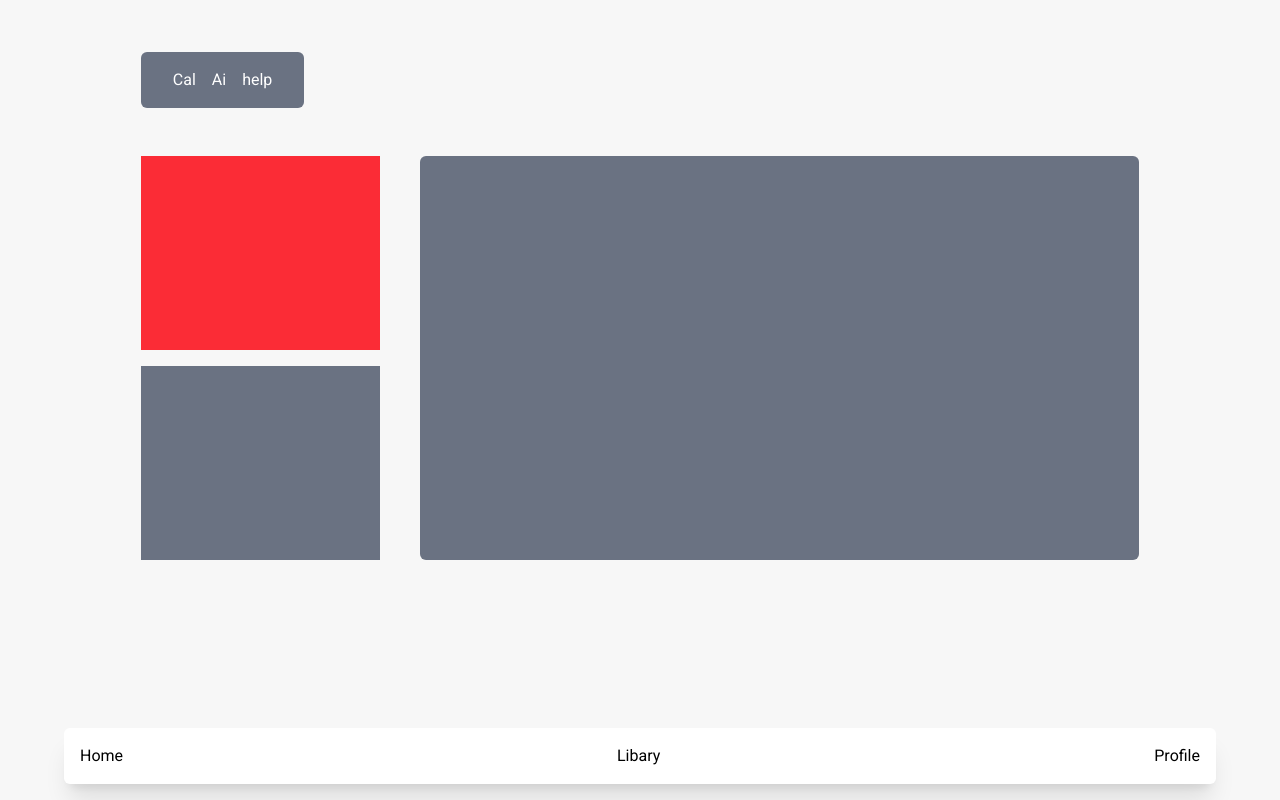
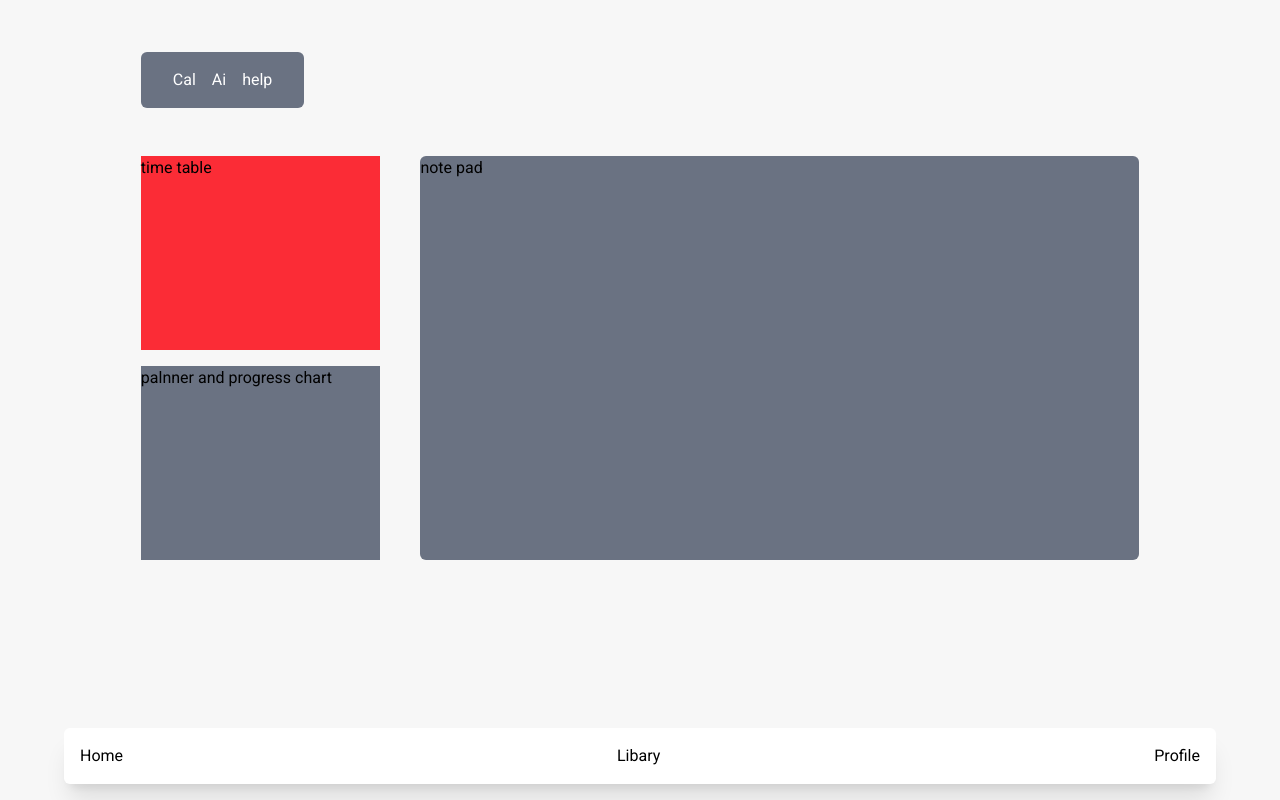
Before and after one commit to liltexh/futo-sg, a React (Vite) app: page /edu/cgpa-planner in a window 1280 px wide. Built offline with nearby package versions, Linux system fonts and the light colour scheme.

Commit message:
fixed home width issue

```diff
--- a/src/Pages/Home.jsx
+++ b/src/Pages/Home.jsx
@@ -27,7 +27,7 @@ export default function Home() {
 						return (
 							<div
 								key={idx}
-								className={`flex justify-center items-center rounded-md h-20 lg:h-24 shadow-xl relative  md:text-xl lg:text-2xl font-semibold bg-white border-2 border-gray-700 ${
+								className={`flex justify-center items-center rounded-md h-20 lg:h-24 shadow-xl relative  md:text-xl lg:text-2xl font-semibold bg-white border-2 border-gray-700 min-w-36 ${
 									idx == 4 && "col-span-2"
 								}`}
 							>
--- a/src/components/CgpaCalculator.jsx
+++ b/src/components/CgpaCalculator.jsx
@@ -36,13 +36,15 @@ export default function CgpaCalculator() {
 			{viewingResult && (
 				<CgpaLevelView
 					result={cgpaResult}
-					viewingResult={viewingResult}
+					setViewingResult={setViewingResult}
 				/>
 			)}
 			<div className="flex flex-col my-10 gap-10">
 				<section className="flex flex-col justify-center items-center gap-3">
-					<h2 className="text-4xl font-semibold mb-10">CGPA CALCULATOR</h2>
-					<div className="text-5xl">0.00</div>
+					<h2 className="text-4xl font-semibold mb-10 text-gray-500">
+						CGPA CALCULATOR
+					</h2>
+					<div className="text-6xl font-semibold">0.00</div>
 					<div className="text-xl">Total CGPA</div>
 				</section>
 				<section className="flex justify-center">
@@ -55,11 +57,11 @@ export default function CgpaCalculator() {
 							/>
 						)}
 
-						<div className="relative w-full h-full flex flex-col z-10 gap-4 overflow-y-auto">
+						<div className="relative w-full h-full flex flex-col z-10 gap-2 overflow-y-auto">
 							{userLevel.map((stuLevel, idx) => {
 								return (
 									<div key={idx}>
-										<div className="h-14 flex items-center justify-end p-2 relative bg-white lg:w-[90%] shadow-sm gap-4">
+										<div className="h-14 flex items-center justify-end p-2 relative bg-white lg:w-[90%] border-b border-gray-500 gap-4">
 											<span className="mr-auto">{stuLevel.level}</span>
 											<button
 												onClick={() => {
--- a/src/components/CgpaLevelView.jsx
+++ b/src/components/CgpaLevelView.jsx
@@ -5,7 +5,7 @@ import { calculateGPA } from "../tools/cgpa";
 import { toUpper } from "../tools/formatString";
 import Button02 from "./Button02";
 
-export default function CgpaLevelView({ result, viewingResult }) {
+export default function CgpaLevelView({ result, setViewingResult }) {
 	const [gpaResults, setGpaResult] = useAddToStorage("gpas", []);
 	const [gpaTotal, setGpaTotal] = useState();
 	const [gpaRes, setGpaRes] = useState({
@@ -43,7 +43,17 @@ export default function CgpaLevelView({ result, viewingResult }) {
 		<section className="fixed inset-0 backdrop-blur-2xl flex justify-center items-center h-dvh z-50">
 			<div className="flex flex-col justify-evenly bg-gray-50 w-[80%] lg:w-[30%] rounded-xl p-4 z-0 border-2 border-gray-500 gap-4">
 				<div className="flex flex-col justify-center gap-4">
-					<h3 className="text-3xl font-semibold">{result.level}</h3>
+					<div className="flex justify-between items-center">
+						<h3 className="text-3xl font-semibold">{result.level}</h3>
+						<button
+							className="border-2 rounded-full w-4 h-4 flex justify-center text-center bg-red-500 mr-1"
+							onClick={() => {
+								setViewingResult(false);
+							}}
+						>
+							{" "}
+						</button>
+					</div>
 					<div className="bg-gray-500 px-1 py-1 rounded-md flex justify-between text-gray-50 gap-2">
 						<button className="bg-gray-300 py-1 rounded-md shadow-xl whitespace-nowrap flex-1">
 							First Semester
--- a/src/components/CgpaPlaner.jsx
+++ b/src/components/CgpaPlaner.jsx
@@ -15,11 +15,17 @@ export default function CgpaPlaner() {
 			</section>
 			<section className="flex gap-10 flex-col lg:flex-row mt-auto">
 				<div className="flex lg:flex-col lg:flex-1/4 gap-4">
-					<div className="flex-1 bg-red-500 min-w-[20%] h-[24vh]"></div>
-					<div className="flex-1 bg-gray-500 min-w-[20%]  h-[24vh]"></div>
+					<div className="flex-1 bg-red-500 min-w-[20%] h-[24vh]">
+						time table
+					</div>
+					<div className="flex-1 bg-gray-500 min-w-[20%]  h-[24vh]">
+						palnner and progress chart
+					</div>
 				</div>
 				<div className="flex-3/4 flex justify-center items-center">
-					<div className="w-full bg-gray-500  aspect-video rounded-md"></div>
+					<div className="w-full bg-gray-500  aspect-video rounded-md">
+						note pad
+					</div>
 				</div>
 			</section>
 		</div>
```
